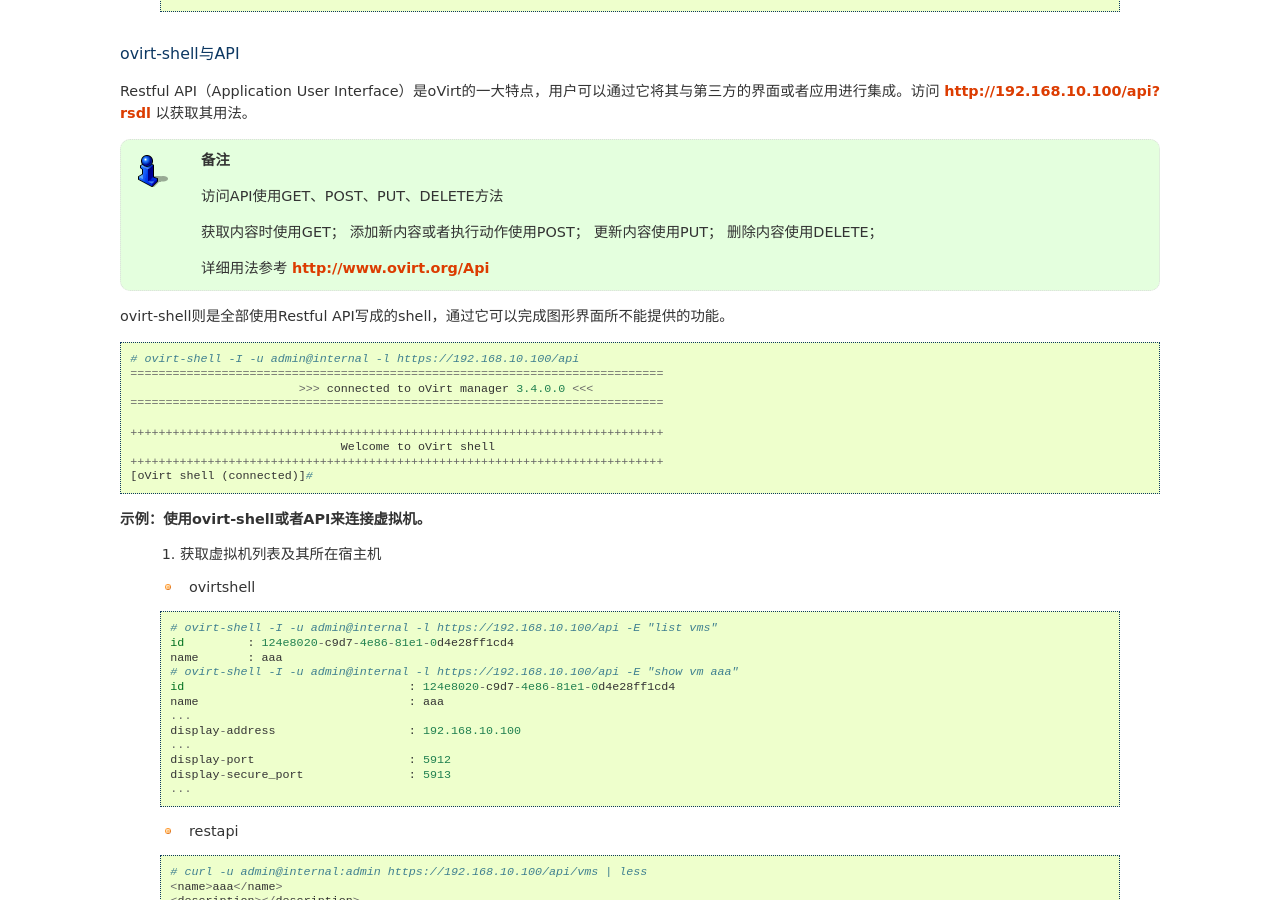
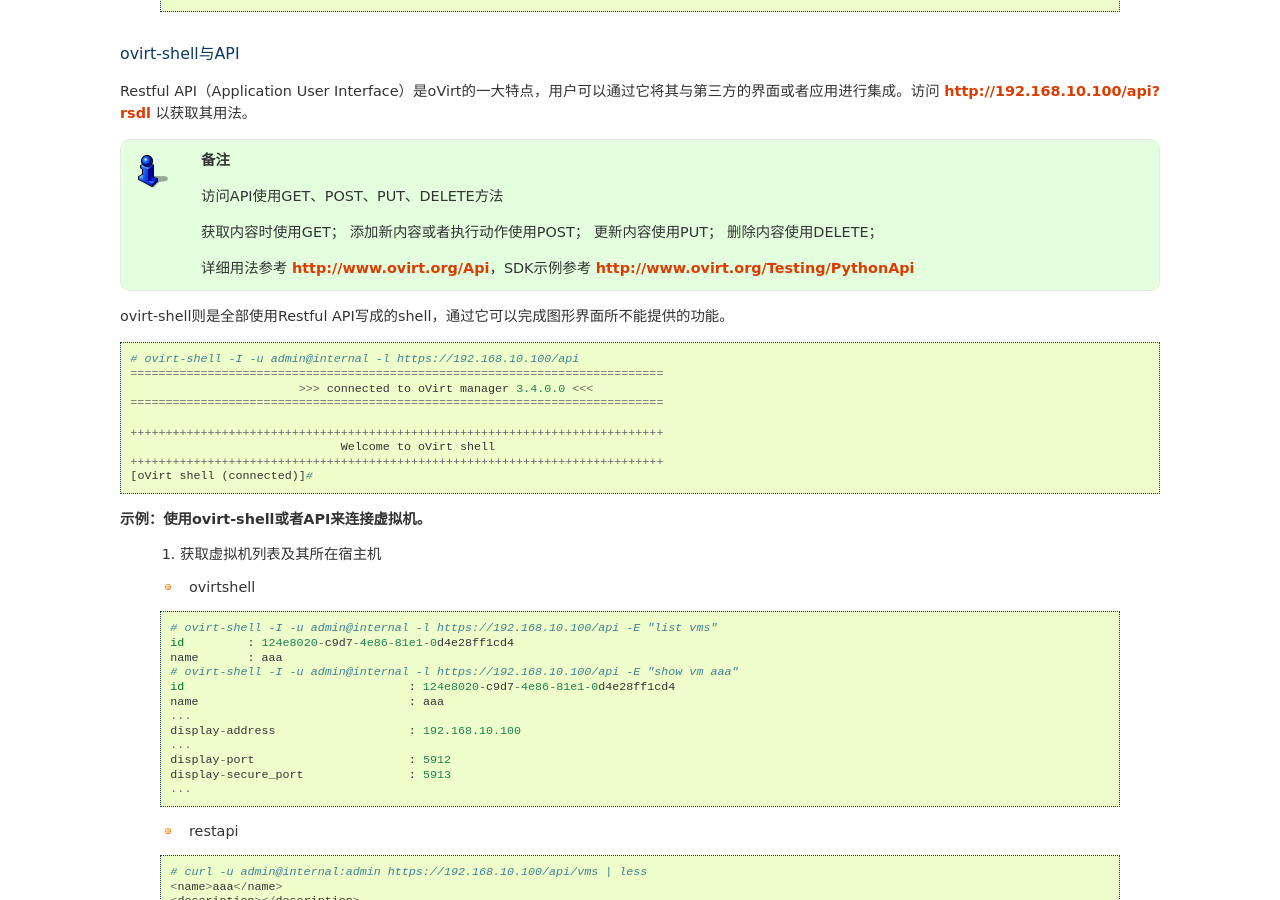
Before and after one commit to lofyer/InTheCloud, a Sphinx documentation site: the page built from source/posts/ch03.rst, in a window 1280 px wide and 900 px high, scrolled down 13704 px. Built offline with Sphinx 7.4.7, drawn with Linux system fonts in a browser that asks for light colours; formulas are drawn with MathJax 3; some of the changed lines change nothing that is shown.

Commit message:
Ovirt python sdk

```diff
--- a/source/posts/ch03.rst
+++ b/source/posts/ch03.rst
@@ -667,7 +667,7 @@
     更新内容使用PUT；
     删除内容使用DELETE；
 
-    详细用法参考 http://www.ovirt.org/Api
+    详细用法参考 http://www.ovirt.org/Api，SDK示例参考 http://www.ovirt.org/Testing/PythonApi
 
 ovirt-shell则是全部使用Restful API写成的shell，通过它可以完成图形界面所不能提供的功能。
 
```
